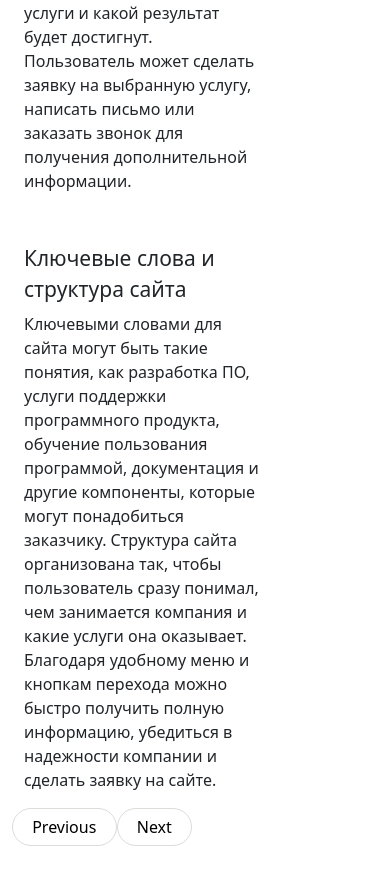
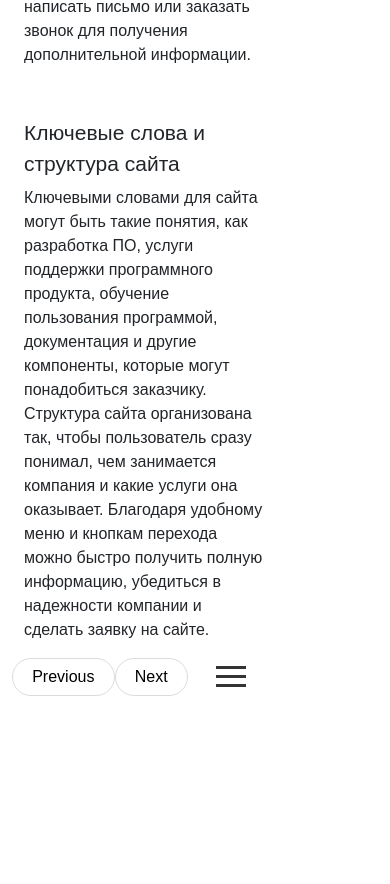
Before and after one commit to aPersonskod/PortfolioSite, a React (Vite) app: page /PortfolioSite/project/site in a window 390 px wide. Shown: the part 1412-2296 px from the top of the page. After the commit the page ends 2208 px from the top, so only its background shows below. Built offline with nearby package versions, Linux system fonts and the light colour scheme.

Commit message:
dev hamburger

```diff
--- a/src/CurrentProject.tsx
+++ b/src/CurrentProject.tsx
@@ -1,6 +1,7 @@
 import {useState, useEffect} from "react";
 import ProjectDescription from "./ProjectDescription.tsx";
 import {useNavigate} from "react-router-dom";
+import HamburgerMenu from "./HamburgerMenu";
 
 function CurrentProject() {
     const [currentProject, setCurrentProject] = useState({name: "", img: ""});
@@ -79,8 +80,15 @@
             <p style={{marginTop: "12px"}} className='fs36'>{currentProject.name}</p>
             <ProjectDescription/>
             {/*previous next hamburger*/}
-            <button onClick={() => previous()}>Previous</button>
-            <button onClick={() => next()}>Next</button>
+            <div className='d-flex justify-content-between' style={{maxWidth:'60vw'}}>
+                <div>
+                    <button onClick={() => previous()}>Previous</button>
+                    <button onClick={() => next()}>Next</button>
+                </div>
+                <div style={{marginTop:'8px'}}>
+                    <HamburgerMenu />
+                </div>
+            </div>
         </div>
     );
 }
--- /dev/null
+++ b/src/HamburgerMenu.css
@@ -0,0 +1,93 @@
+/* General Reset */
+* {
+    margin: 0;
+    padding: 0;
+    box-sizing: border-box;
+}
+
+body {
+    font-family: Arial, sans-serif;
+}
+
+/* Container Styling */
+.hamburger-container {
+    position: relative;
+}
+
+/* Hamburger Icon Styling */
+.hamburger-icon {
+    display: flex;
+    flex-direction: column;
+    justify-content: space-between;
+    width: 30px;
+    height: 21px;
+    cursor: pointer;
+    z-index: 1001;
+}
+
+.hamburger-icon span {
+    display: block;
+    width: 100%;
+    height: 3px;
+    background-color: #333;
+    transition: transform 0.3s ease, opacity 0.3s ease;
+}
+
+/* Animate Hamburger Icon to "X" */
+.hamburger-icon.open span:nth-child(1) {
+    transform: rotate(45deg) translate(5px, 5px);
+}
+
+.hamburger-icon.open span:nth-child(2) {
+    opacity: 0;
+}
+
+.hamburger-icon.open span:nth-child(3) {
+    transform: rotate(-45deg) translate(5px, -5px);
+}
+
+/* Navigation Menu Styling */
+.nav-menu {
+    position: fixed;
+    top: 0;
+    left: -100vw; /* Hidden off-screen */
+    width: 100vw;
+    height: 100vh;
+    background-color: #333;
+    transition: left 0.3s ease;
+    z-index: 1000;
+    padding-top: 60px;
+}
+
+.nav-menu ul {
+    list-style: none;
+    padding: 0 20px;
+}
+
+.nav-menu ul li {
+    margin-bottom: 15px;
+}
+
+.nav-menu ul li a {
+    color: white;
+    text-decoration: none;
+    font-size: 18px;
+}
+
+/* Active State for Navigation Menu */
+.nav-menu.active {
+    left: 0; /* Slide in */
+}
+
+/* Close Button Styling */
+.close-button {
+    position: absolute;
+    top: 10px;
+    right: 10px;
+    background: none;
+    border: none;
+    font-size: 24px;
+    color: white;
+    cursor: pointer;
+    z-index: 1002;
+}
--- /dev/null
+++ b/src/HamburgerMenu.tsx
@@ -0,0 +1,89 @@
+import { useState } from "react";
+import "./HamburgerMenu.css";
+
+const HamburgerMenu = () => {
+    const startPath = "/PortfolioSite/project/";
+    const links = [
+        {path:`${startPath}uploader`,header:"Загрузчик продуктов"},
+        {path:`${startPath}site`, header:"Многостраничный сайт"},
+        {path:`${startPath}schedule`, header:"Умное расписание"},
+        {path:`${startPath}avto`, header:"АвтоМир Управление автосалоном"},
+        {path:`${startPath}puti`, header:"Путепровод Редактор маршрутов"}
+    ];
+    const [isOpen, setIsOpen] = useState(false); // State to track menu visibility
+
+    // Open the menu
+    const openMenu = () => {
+        setIsOpen(true);
+    };
+
+    // Close the menu
+    const closeMenu = () => {
+        setIsOpen(false);
+    };
+
+    return (
+        <div className="hamburger-container">
+            {/* Hamburger Icon */}
+            <div className={`hamburger-icon ${isOpen ? "open" : ""}`} onClick={openMenu}>
+                <span></span>
+                <span></span>
+                <span></span>
+            </div>
+
+            {/* Navigation Menu */}
+            <nav className={`nav-menu ${isOpen ? "active" : ""}`}>
+                {/* Close Button Inside Menu */}
+                <button className="close-button" onClick={closeMenu}>
+                    &times; {/* Unicode for "X" symbol */}
+                </button>
+
+                {/* Menu Links */}
+                <ul>
+                    <ul>
+                        {links.map((link) => (
+                            <li><a href={link.path}>{link.header}</a></li>
+                        ))}
+                    </ul>
+                </ul>
+            </nav>
+        </div>
+        /*<div className="hamburger-container">
+            {/!* Hamburger Icon *!/}
+            <div
+                className={`hamburger-icon ${isOpen ? "open" : ""}`}
+                onClick={toggleMenu}
+            >
+                <span></span>
+                <span></span>
+                <span></span>
+            </div>
+
+            {/!* Navigation Menu *!/}
+            <nav className={`nav-menu ${isOpen ? "active" : ""}`}>
+                {/!* Close Button Inside Menu *!/}
+                <button className="close-button" onClick={closeMenu}>
+                    &times; {/!* Unicode for "X" symbol *!/}
+                </button>
+
+                {/!* Menu Links *!/}
+                <ul>
+                    <li><a href="#home">Home</a></li>
+                    <li><a href="#about">About</a></li>
+                        <li><a href="#services">Services</a></li>
+                        <li><a href="#contact">Contact</a></li>
+                    </ul>
+                </nav>
+                {/!* Navigation Menu *!/}
+                <nav className={`nav-menu ${isOpen ? "active" : ""}`}>
+                    <ul>
+                        {links.map((link) => (
+                            <li><a href={link.path}>{link.header}</a></li>
+                        ))}
+                    </ul>
+                </nav>
+            </div>*/
+    );
+};
+
+export default HamburgerMenu;
```
